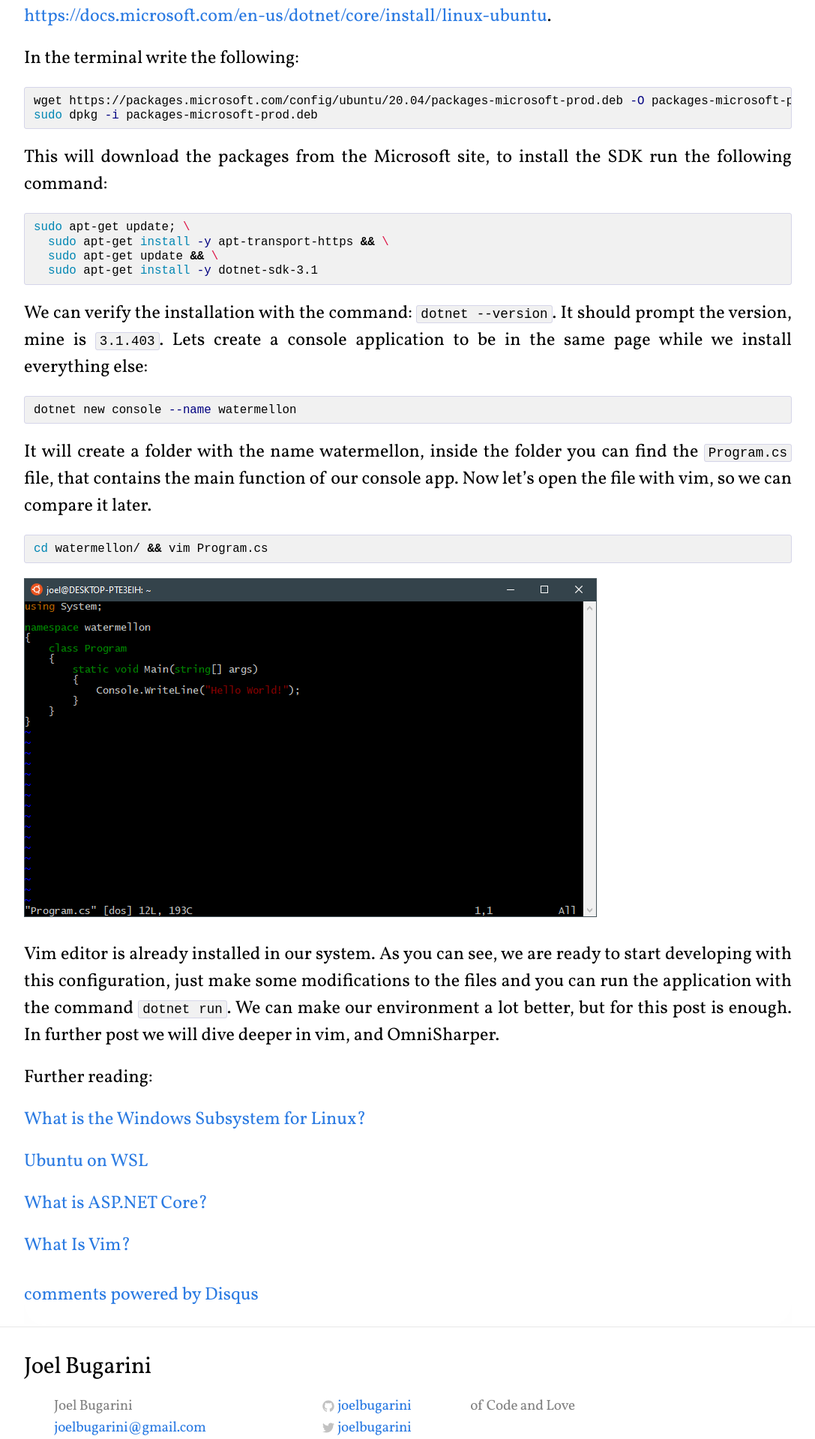
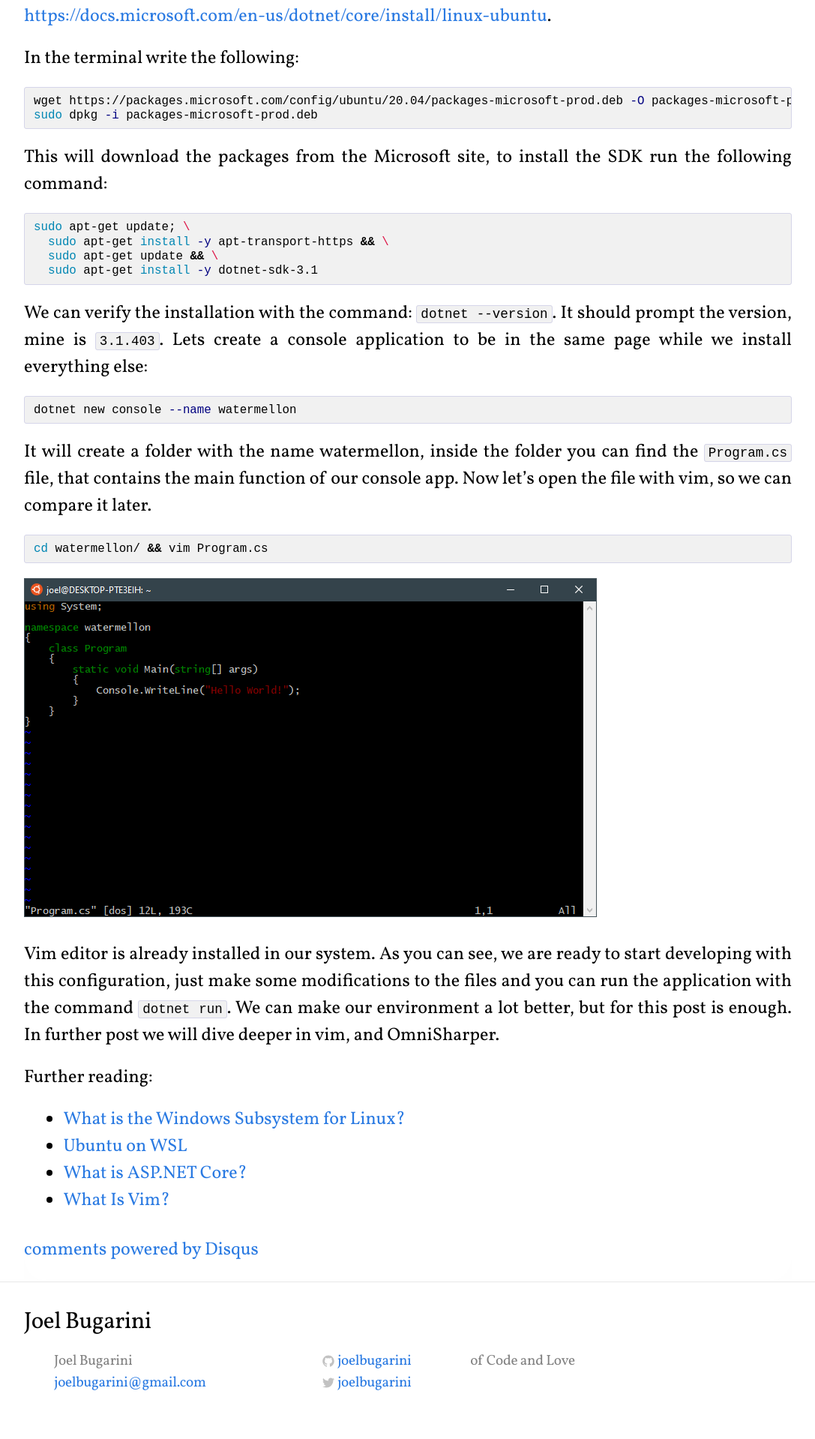
Before and after one commit to joelbugarini/joelbugarini.github.io, a Jekyll site: the page built from _posts/2020-11-07-Vim_dotnet_Ubuntu_WSL.markdown, in a window 1280 px wide. Shown: the part 3610-5529 px from the top of the page at 75% size, without its empty margins (96-1183 px from the left). Built offline with Jekyll 4.4.1, drawn with Linux system fonts in a browser that asks for light colours; comment, search, counter and statistics services are not loaded; after the commit the page ends 5469 px from its top, so only the background shows below that.

```diff
--- a/_posts/2020-11-07-Vim_dotnet_Ubuntu_WSL.markdown
+++ b/_posts/2020-11-07-Vim_dotnet_Ubuntu_WSL.markdown
@@ -67,10 +67,7 @@ Vim editor is already installed in our system. As you can see, we are ready to s
 
 Further reading:
 
-[What is the Windows Subsystem for Linux?](https://docs.microsoft.com/en-us/windows/wsl/about)
-
-[Ubuntu on WSL](https://ubuntu.com/wsl)
-
-[What is ASP.NET Core?](https://dotnet.microsoft.com/learn/aspnet/what-is-aspnet-core)
-
-[What Is Vim?](https://www.vim.org/about.php)
+* [What is the Windows Subsystem for Linux?](https://docs.microsoft.com/en-us/windows/wsl/about)
+* [Ubuntu on WSL](https://ubuntu.com/wsl)
+* [What is ASP.NET Core?](https://dotnet.microsoft.com/learn/aspnet/what-is-aspnet-core)
+* [What Is Vim?](https://www.vim.org/about.php)
```
